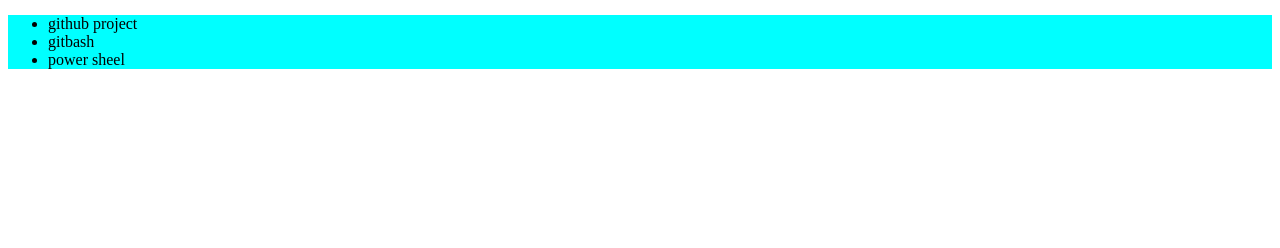
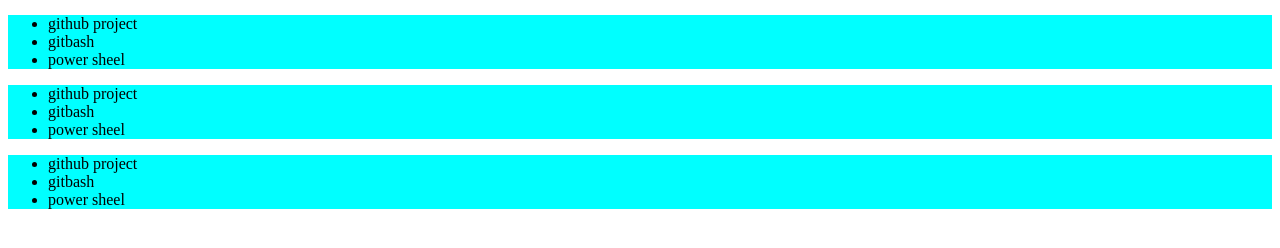
Before and after one commit to MuntasirHasnat/My-First-Project, a plain HTML site: page index.html in a window 1280 px wide. Shown: the part 44-292 px from the top of the page. Drawn offline with Linux system fonts and the light colour scheme.

Commit message:
added the first gitpush

```diff
--- a/index.html
+++ b/index.html
@@ -15,5 +15,21 @@
             <li> power sheel </li>
         </ul>
     </div>
+
+    <div class="lala">
+        <ul>
+            <li> github project</li>
+            <li> gitbash </li>
+            <li> power sheel </li>
+        </ul>
+    </div>
+
+    <div class="lala">
+        <ul>
+            <li> github project</li>
+            <li> gitbash </li>
+            <li> power sheel </li>
+        </ul>
+    </div>
 </body>
 </html>
```
